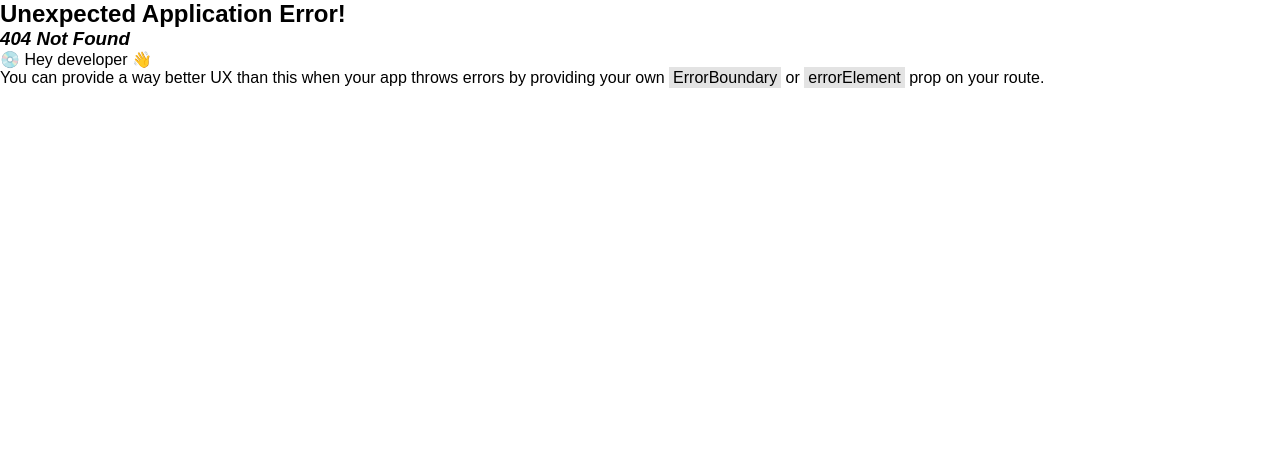
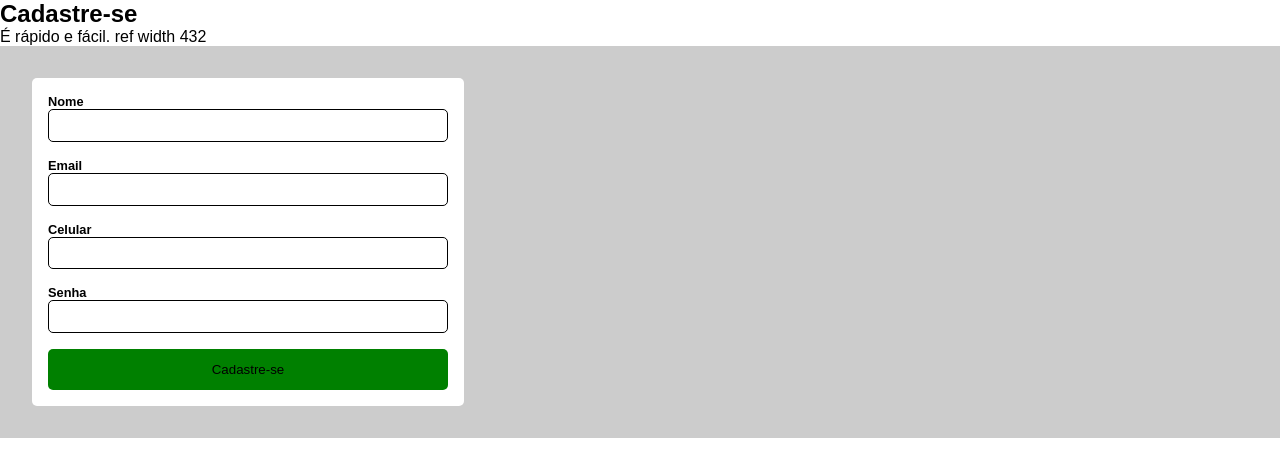
Before and after one commit to lucasrochabz/rocha-agendamentos, a React (Vite) app: page /registrar in a window 1280 px wide. Before the commit this address had no page. Shown: the top 476 px of the page. Built offline with nearby package versions, Linux system fonts and the light colour scheme.

Commit message:
Add formulário de cadastro

```diff
--- a/src/main.jsx
+++ b/src/main.jsx
@@ -5,6 +5,7 @@ import { HomePage } from './pages/HomePage/HomePage';
 import { ClientePage } from './pages/ClientePage/ClientePage.jsx';
 import { App } from './App.jsx';
 import { AdminPage } from './pages/AdminPage/AdminPage.jsx';
+import { LoginPage } from './pages/LoginPage/LoginPage.jsx';
 // import './index.css';
 
 const router = createBrowserRouter([
@@ -20,6 +21,10 @@ const router = createBrowserRouter([
     path: '/admin',
     element: <AdminPage />,
   },
+  {
+    path: '/registrar',
+    element: <LoginPage />,
+  },
 ]);
 
 ReactDOM.createRoot(document.getElementById('root')).render(
--- /dev/null
+++ b/src/pages/LoginPage/LoginPage.css
@@ -0,0 +1,34 @@
+.create-user {
+  background-color: #ccc;
+  padding: 2rem;
+}
+
+.create-user-form {
+  padding: 0 1rem;
+  background-color: #fff;
+  display: flex;
+  flex-direction: column;
+  width: 432px;
+  border-radius: 5px;
+}
+
+.create-user-form label {
+  font-size: 0.8rem;
+  font-weight: bold;
+  margin-top: 1rem;
+}
+
+.create-user-form input {
+  font-size: 1rem;
+  padding: 0.4rem;
+  border: 1px solid #000;
+  border-radius: 5px;
+}
+
+.btn-register {
+  margin: 1rem 0;
+  background-color: green;
+  border: none;
+  padding: 0.8rem 1.2rem;
+  border-radius: 5px;
+}
--- /dev/null
+++ b/src/pages/LoginPage/LoginPage.jsx
@@ -0,0 +1,30 @@
+import './LoginPage.css';
+
+export const LoginPage = () => {
+  return (
+    <>
+      <h2>Cadastre-se</h2>
+      <p>É rápido e fácil. ref width 432</p>
+
+      <div className="create-user">
+        <form className="create-user-form">
+          <label htmlFor="nome">Nome</label>
+          <input type="text" id="nome" className="nome" />
+
+          <label htmlFor="email">Email</label>
+          <input type="text" id="email" className="email" />
+
+          <label htmlFor="celular">Celular</label>
+          <input type="text" id="celular" className="celular" />
+
+          <label htmlFor="senha">Senha</label>
+          <input type="password" id="senha" className="senha" />
+
+          <button className="btn-register" id="btn-register">
+            Cadastre-se
+          </button>
+        </form>
+      </div>
+    </>
+  );
+};
```
